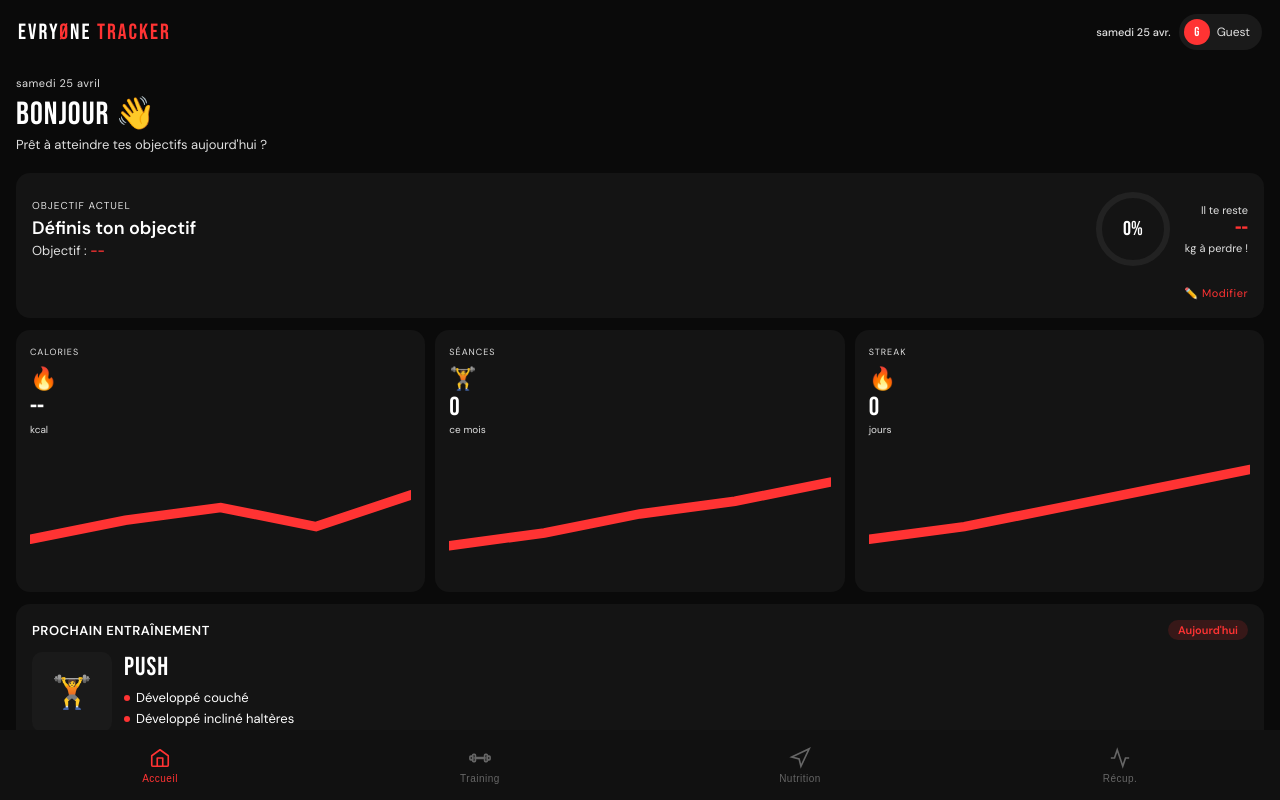
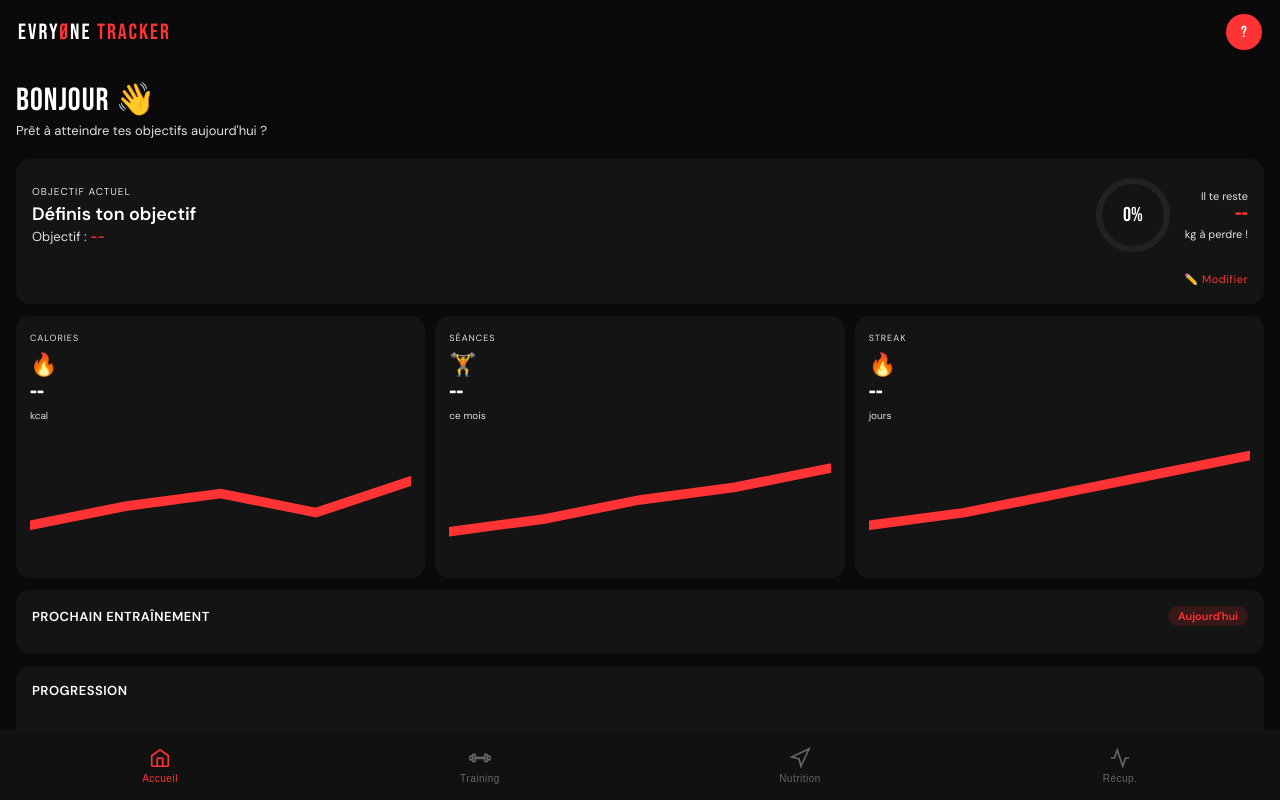
Before and after one commit to evryoneclub/evryonetracker, a plain HTML site: page tracker.html in a window 1280 px wide. Drawn offline with Linux system fonts and the light colour scheme.

Commit message:
Update tracker.html

```diff
--- a/tracker.html
+++ b/tracker.html
@@ -256,13 +256,7 @@
 
 <div class="header">
   <div class="logo">EVRY<span>Ø</span>NE <span style="color:var(--accent)">TRACKER</span></div>
-  <div style="display:flex;align-items:center;gap:8px">
-    <div class="date-badge" id="header-date"></div>
-    <div class="user-chip" onclick="logout()" title="Déconnexion" style="cursor:pointer">
-      <div class="user-avatar" id="user-avatar">?</div>
-      <span id="user-name">–</span>
-    </div>
-  </div>
+  <div class="user-avatar" id="user-avatar" onclick="logout()" title="Déconnexion" style="cursor:pointer;width:36px;height:36px;font-size:16px">?</div>
 </div>
 
 <div class="pages">
```
